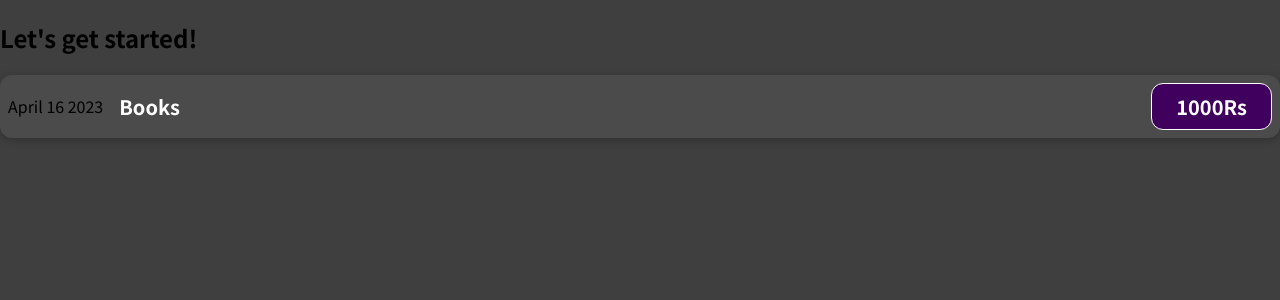
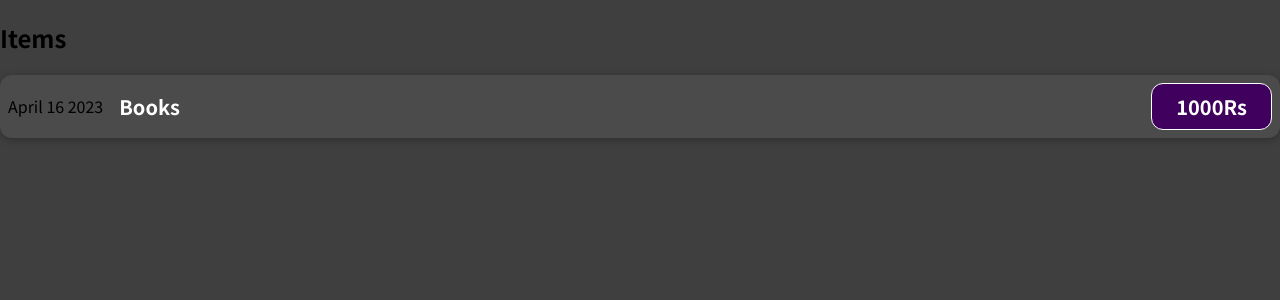
Before and after one commit to Bala-Vignesh-Reddy/ReactJs, a JavaScript app in the folder expense-tracker/: page / in a window 1280 px wide. Shown: the top 300 px of the page. Built offline with nearby package versions, Linux system fonts and the light colour scheme.

Commit message:
Update App.js

```diff
--- a/expense-tracker/src/App.js
+++ b/expense-tracker/src/App.js
@@ -3,7 +3,7 @@ import ExpenseItem from "./components/ExpenseItem";
 function App() {
     return (
       <div>
-        <h2>Let's get started!</h2>
+        <h2>Items</h2>
         <ExpenseItem></ExpenseItem>
       </div>
     );
```
